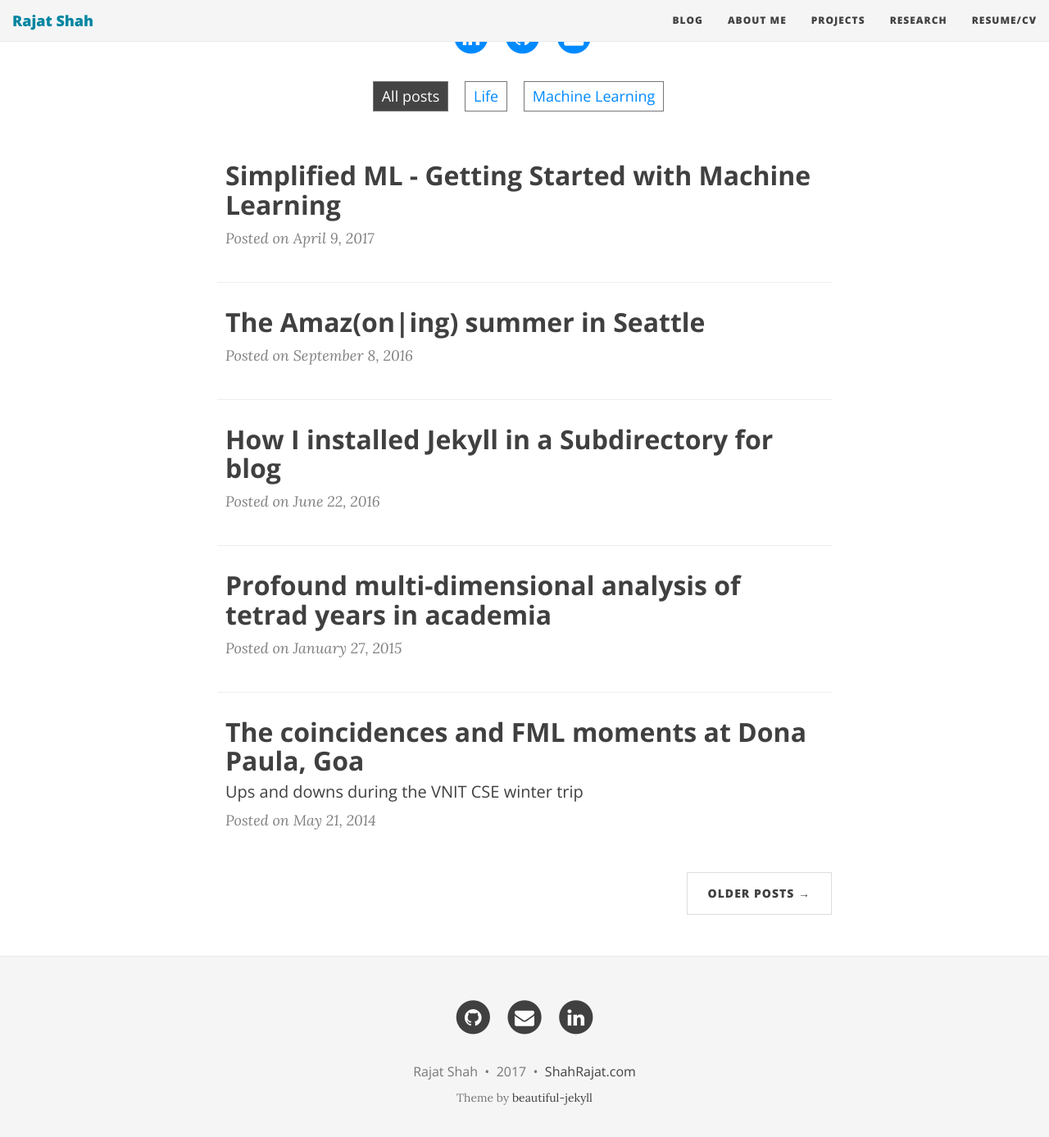
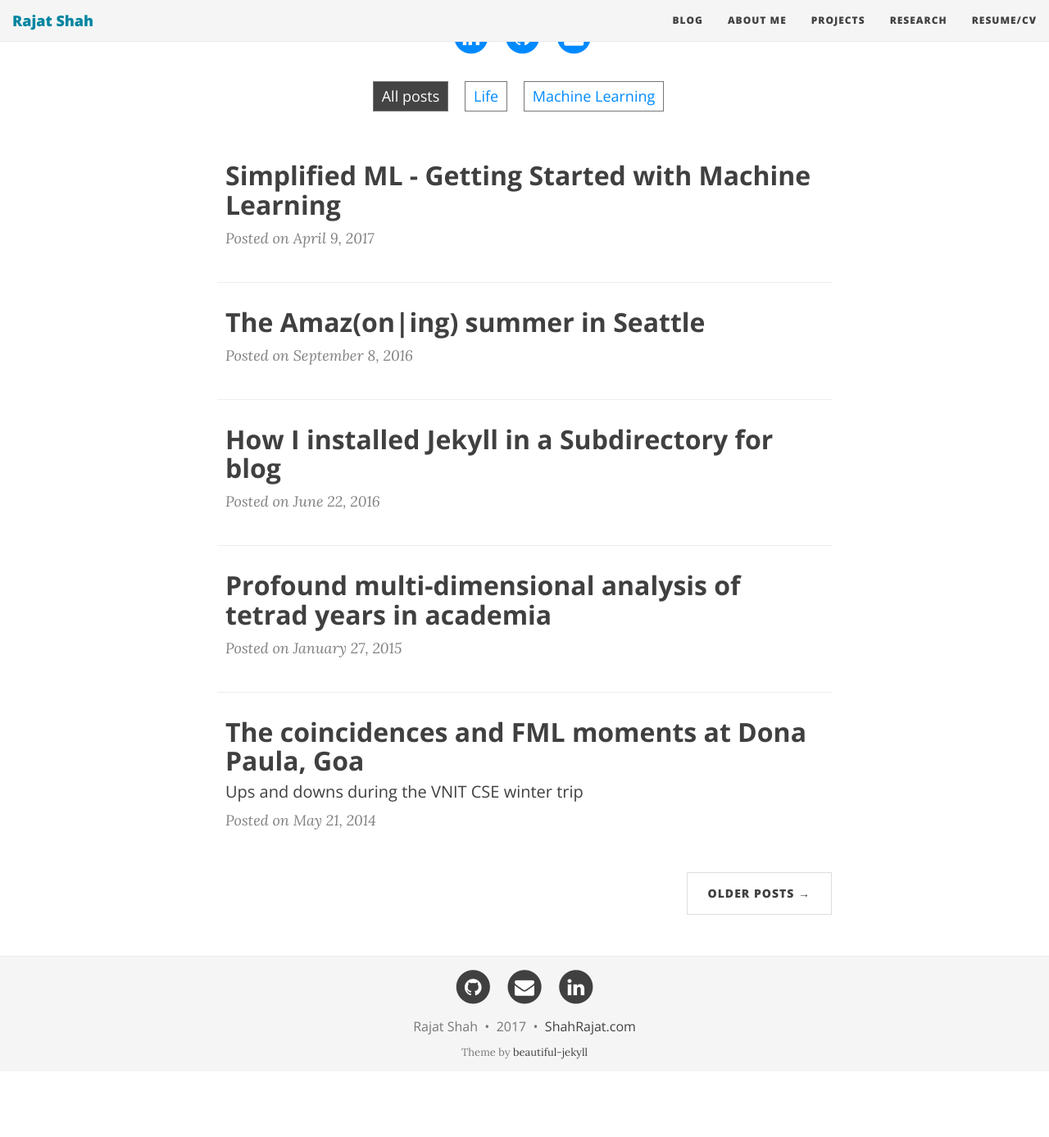
Before and after one commit to shahrajat/shahrajat.github.io, a Jekyll site: the page built from index.html, in a window 1280 px wide and 1400 px high, scrolled down 240 px. Shown: the top 1387 px of the window at 82% size. Built offline with Jekyll 4.4.1, drawn with Linux system fonts in a browser that asks for light colours; nearby versions of some CDN libraries; the list of posts is cut into pages by our own code; after the commit the page ends 1547 px from its top, so only the background shows below that.

Commit message:
Update main.css

```diff
--- a/css/main.css
+++ b/css/main.css
@@ -11,7 +11,7 @@
 }
 p {
   line-height: 1.5;
-  margin: 30px 0;
+  margin: 12px 0;
 }
 p a {
   /* text-decoration: underline */
@@ -262,11 +262,12 @@
 footer .theme-by {
   text-align: center;
   margin: 10px 0 0;
+  font-size: 13px;
 }
 
 @media only screen and (min-width: 768px) {
   footer {
-    padding: 50px 0;
+    padding: 13px 0;
   }
   footer .footer-links {
     font-size: 18px;
```
